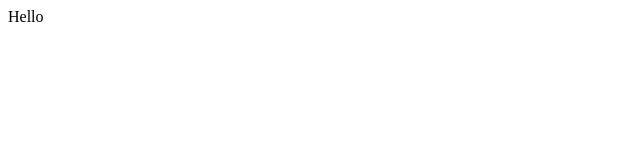
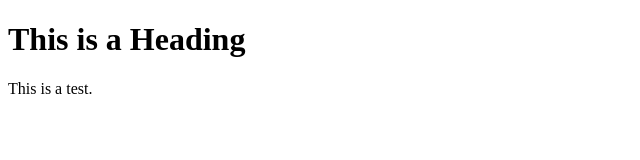
Before and after one commit to CheeseNPizza/demo-repo, a plain HTML site: page index.html in a window 1280 px wide. Shown: the whole page, without its empty margins (0-640 px from the left). Drawn offline with Linux system fonts and the light colour scheme.

Commit message:
master push test

```diff
--- a/index.html
+++ b/index.html
@@ -1 +1,12 @@
-<div>Hello</div>
+<!DOCTYPE html>
+<html>
+<head>
+    <title>Page Title</title>
+</head>
+<body>
+
+    <h1>This is a Heading</h1>
+    <p>This is a test.</p>
+
+</body>
+</html>
```
